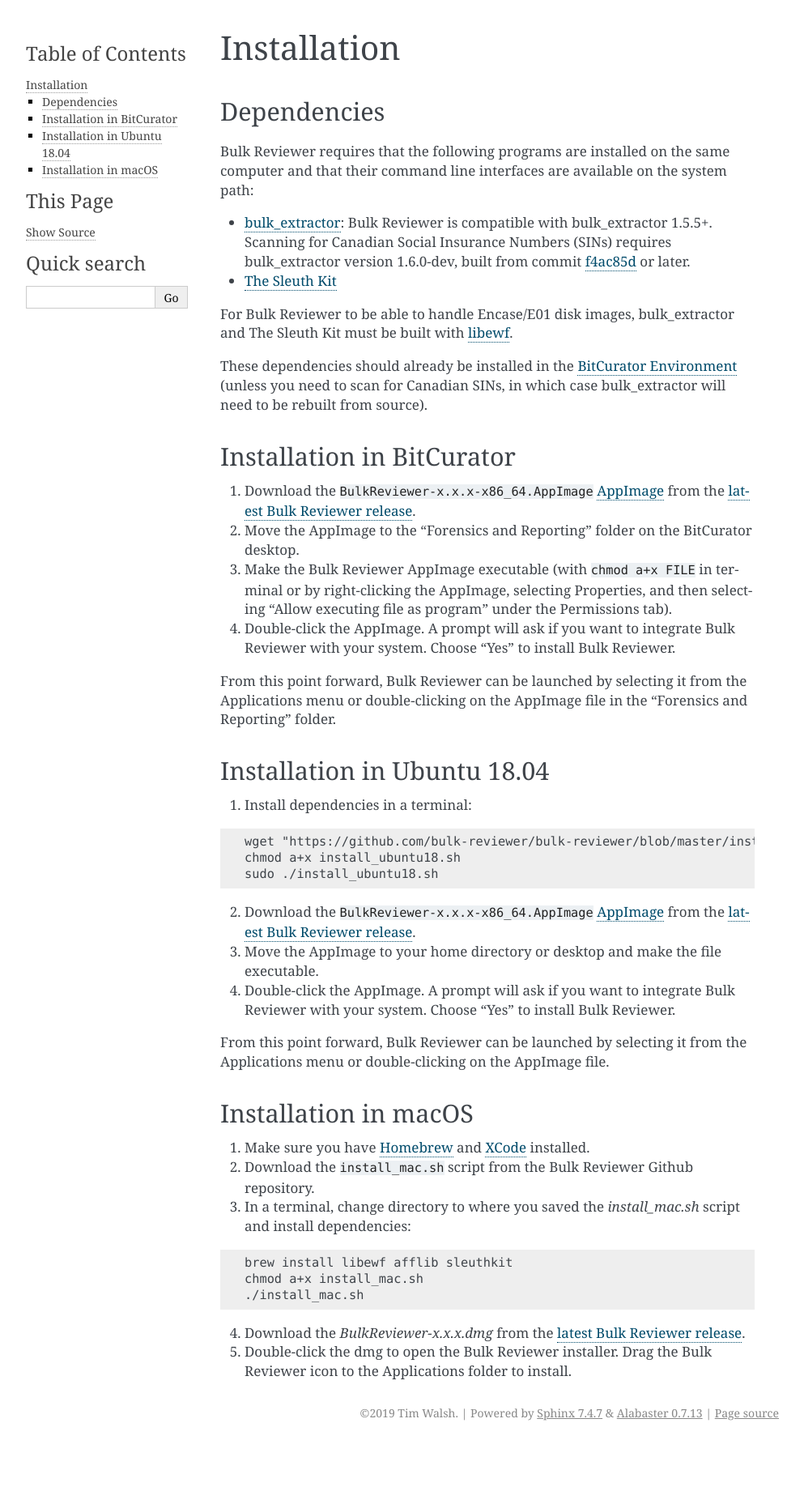
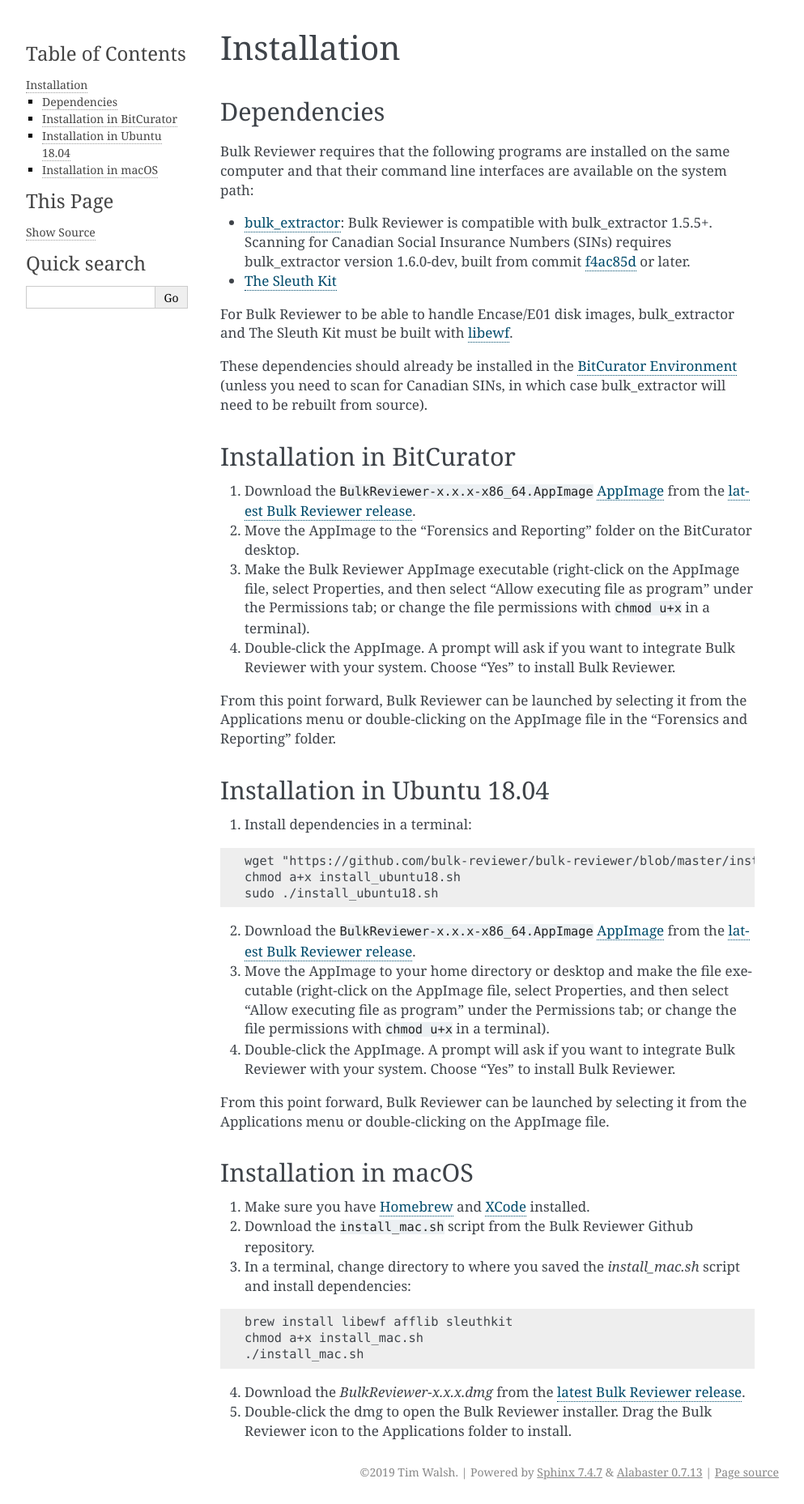
Before and after one commit to bulk-reviewer/bulk-reviewer, a Sphinx documentation site: the page built from docs/installation.rst, in a window 1280 px wide. Shown: the whole page at 81% size, without its empty margins (148-1141 px from the left). Built offline with Sphinx 7.4.7, drawn with Linux system fonts in a browser that asks for light colours; before the commit the page ends 1784 px from its top, so only the background shows below that.

Commit message:
Update docs

```diff
--- a/docs/installation.rst
+++ b/docs/installation.rst
@@ -19,7 +19,7 @@
 
 2. Move the AppImage to the "Forensics and Reporting" folder on the BitCurator desktop.
 
-3. Make the Bulk Reviewer AppImage executable (with ``chmod a+x FILE`` in terminal or by right-clicking the AppImage, selecting Properties, and then selecting "Allow executing file as program" under the Permissions tab).
+3. Make the Bulk Reviewer AppImage executable (right-click on the AppImage file, select Properties, and then select "Allow executing file as program" under the Permissions tab; or change the file permissions with ``chmod u+x`` in a terminal).
 
 4. Double-click the AppImage. A prompt will ask if you want to integrate Bulk Reviewer with your system. Choose "Yes" to install Bulk Reviewer.
 
@@ -38,7 +38,7 @@
 
 2. Download the ``BulkReviewer-x.x.x-x86_64.AppImage`` `AppImage <https://appimage.org/>`_ from the `latest Bulk Reviewer release <https://github.com/bulk-reviewer/bulk-reviewer/releases/>`_.
 
-3. Move the AppImage to your home directory or desktop and make the file executable.
+3. Move the AppImage to your home directory or desktop and make the file executable (right-click on the AppImage file, select Properties, and then select "Allow executing file as program" under the Permissions tab; or change the file permissions with ``chmod u+x`` in a terminal).
 
 4. Double-click the AppImage. A prompt will ask if you want to integrate Bulk Reviewer with your system. Choose "Yes" to install Bulk Reviewer.
 
```
